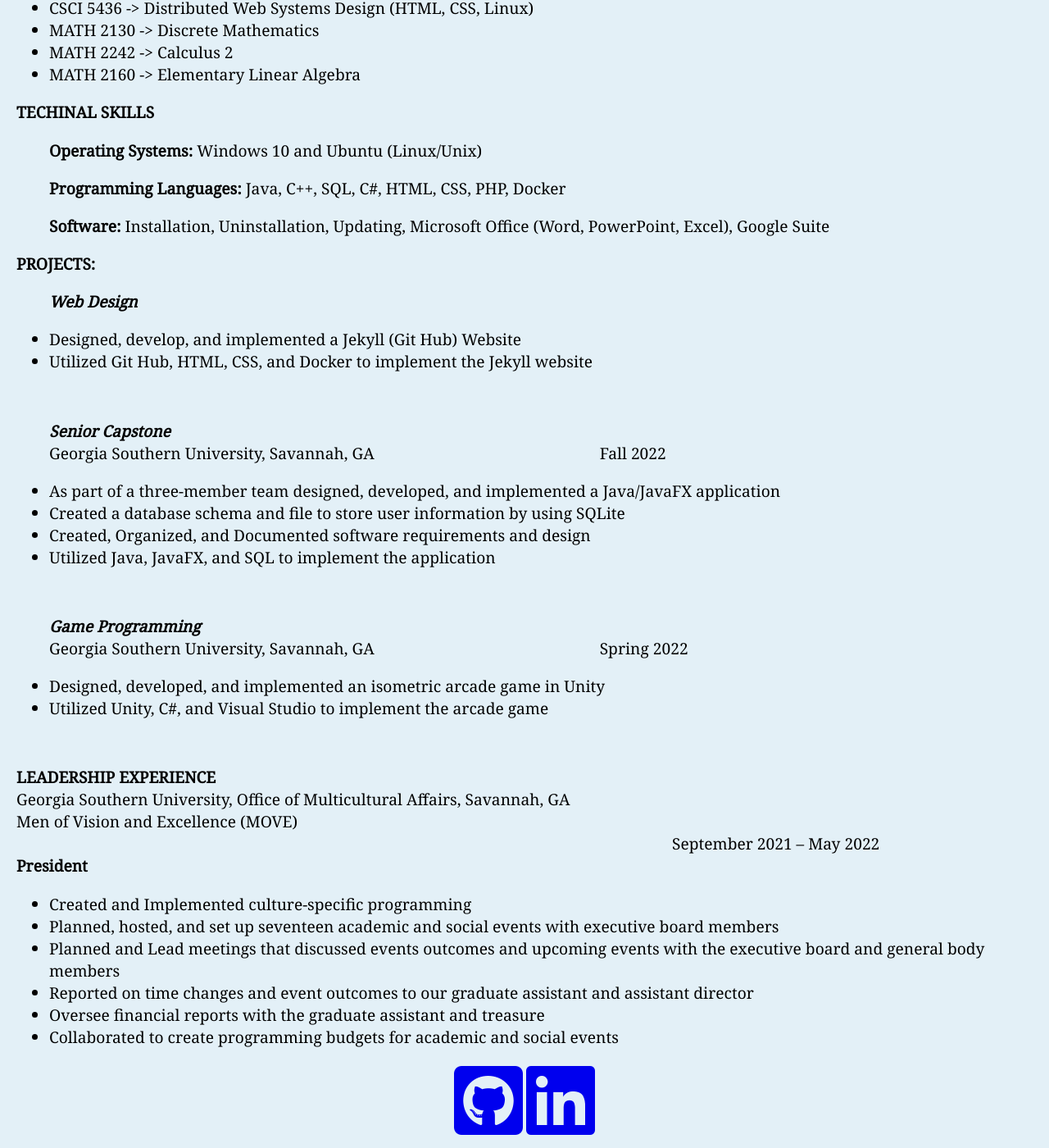
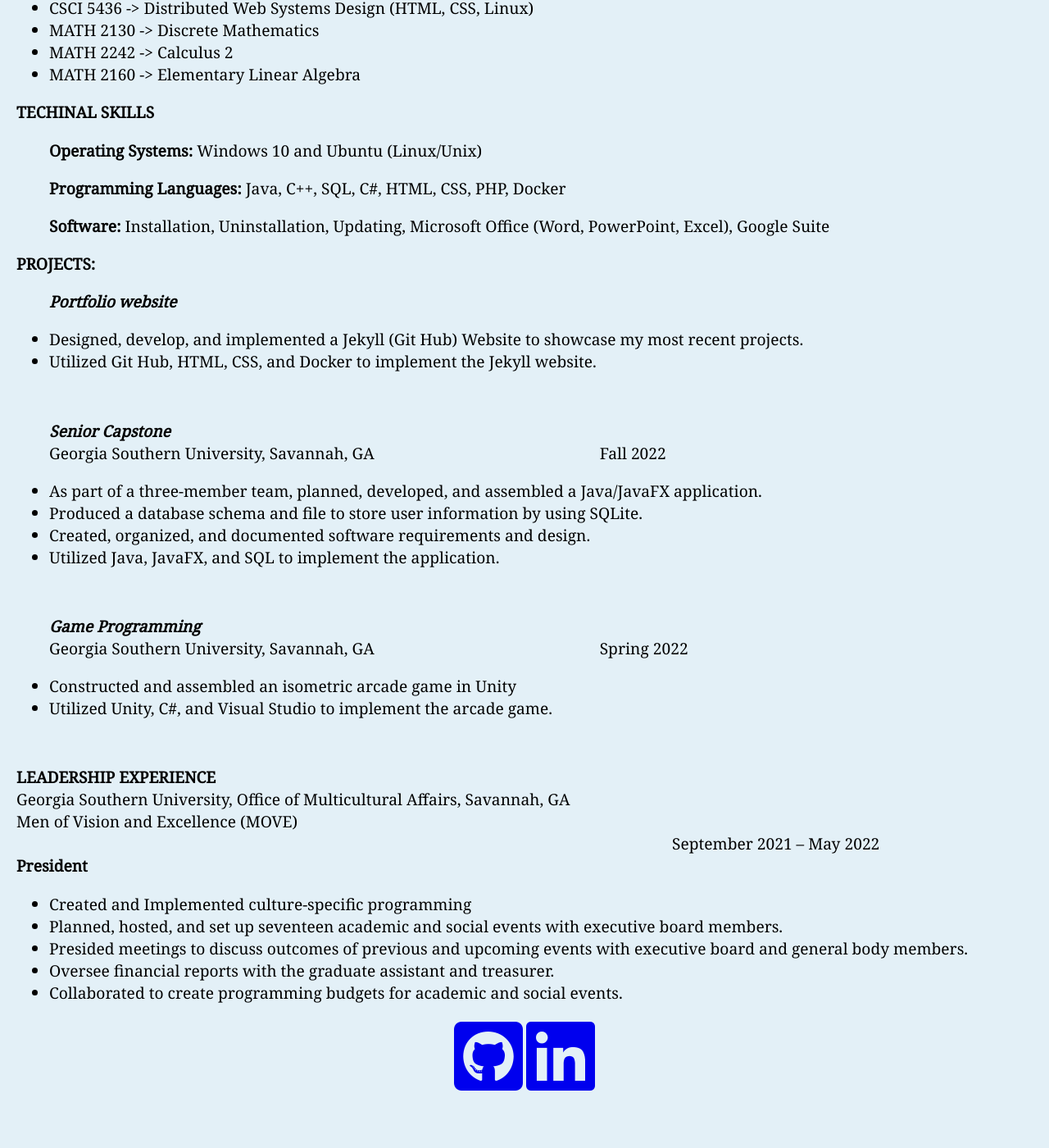
Before and after one commit to MarquaviousH/My_Portfolio, a Jekyll site: the page built from _posts/2022-12-07-resume.md, in a window 1280 px wide and 1400 px high, scrolled down 616 px. Shown: the whole window at 82% size. Built offline with Jekyll 4.4.1, drawn with Linux system fonts in a browser that asks for light colours; after the commit the page ends 1962 px from its top, so only the background shows below that.

Commit message:
Updated Resume and Project pages

```diff
--- a/_includes/myprojects.html
+++ b/_includes/myprojects.html
@@ -15,7 +15,6 @@
 
     <h2>This current website!</h2>
     <p>
-        I used githubm html, css, and docker to create this website.
         This have been a great experience on familizing myself with HTML, CSS, and docker.
         I used Docker to set up an jekyll and ruby environment to make a github page website.
     </p>
--- a/_includes/myresume.html
+++ b/_includes/myresume.html
@@ -54,25 +54,27 @@
 
     <p><b>PROJECTS:</b></p>
     <ul>
-        <p><i><b>Web Design</b></i></p>
-        <li>Designed, develop, and implemented a Jekyll (Git Hub) Website</li>
-        <li>Utilized Git Hub, HTML, CSS, and Docker to implement the Jekyll website</li>
+        <p><i><b>Portfolio website</b></i></p>
+        <li>Designed, develop, and implemented a Jekyll (Git Hub) Website to showcase my most recent
+            projects.</li>
+        <li>Utilized Git Hub, HTML, CSS, and Docker to implement the Jekyll website.</li>
     </ul>
     <br>
     <ul>
         <p><i><b>Senior Capstone</b></i>
         <br>Georgia Southern University, Savannah, GA <span class="tabGraduated">Fall 2022</span></p>
-        <li>As part of a three-member team designed, developed, and implemented a Java/JavaFX application</li>
-        <li>Created a database schema and file to store user information by using SQLite</li>
-        <li>Created, Organized, and Documented software requirements and design</li>
-        <li>Utilized Java, JavaFX, and SQL to implement the application</li>
+        <li> As part of a three-member team, planned, developed, and assembled a Java/JavaFX
+            application.</li>
+        <li>Produced a database schema and file to store user information by using SQLite.</li>
+        <li>Created, organized, and documented software requirements and design.</li>
+        <li>Utilized Java, JavaFX, and SQL to implement the application.</li>
     </ul>
     <br>
     <ul>
         <p><i><b>Game Programming</b></i>
         <br>Georgia Southern University, Savannah, GA <span class="tabGraduated">Spring 2022</span></p>
-        <li>Designed, developed, and implemented an isometric arcade game in Unity</li>
-        <li>Utilized Unity, C#, and Visual Studio to implement the arcade game</li>
+        <li>Constructed and assembled an isometric arcade game in Unity</li>
+        <li>Utilized Unity, C#, and Visual Studio to implement the arcade game.</li>
     </ul>
 
     <br>
@@ -83,11 +85,11 @@
         <br><b>President</b></P>
         <ul>
             <li>Created and Implemented culture-specific programming</li>
-            <li>Planned, hosted, and set up seventeen academic and social events with executive board members</li>
-            <li>Planned and Lead meetings that discussed events outcomes and upcoming events with the executive board and general body members</li>
-            <li>Reported on time changes and event outcomes to our graduate assistant and assistant director</li>
-            <li>Oversee financial reports with the graduate assistant and treasure</li>
-            <li>Collaborated to create programming budgets for academic and social events</li>
+            <li>Planned, hosted, and set up seventeen academic and social events with executive board members.</li>
+            <li>Presided meetings to discuss outcomes of previous and upcoming events with executive board
+                and general body members.</li>
+            <li>Oversee financial reports with the graduate assistant and treasurer.</li>
+            <li>Collaborated to create programming budgets for academic and social events.</li>
         </ul>
 </body>
 </html>
```
Also changed, not shown: _includes/main.html (line endings or trailing spaces), index.md (line endings or trailing spaces), 1 other file.
